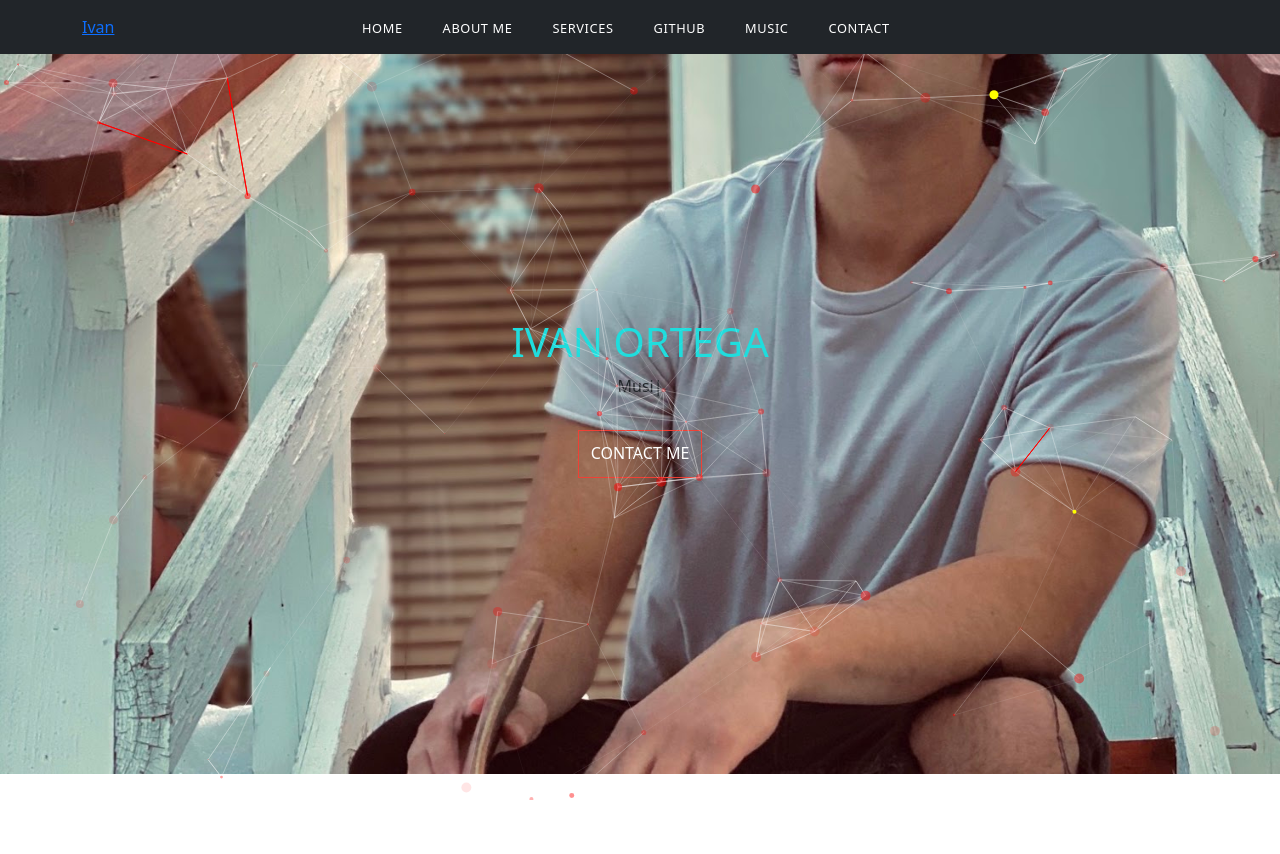
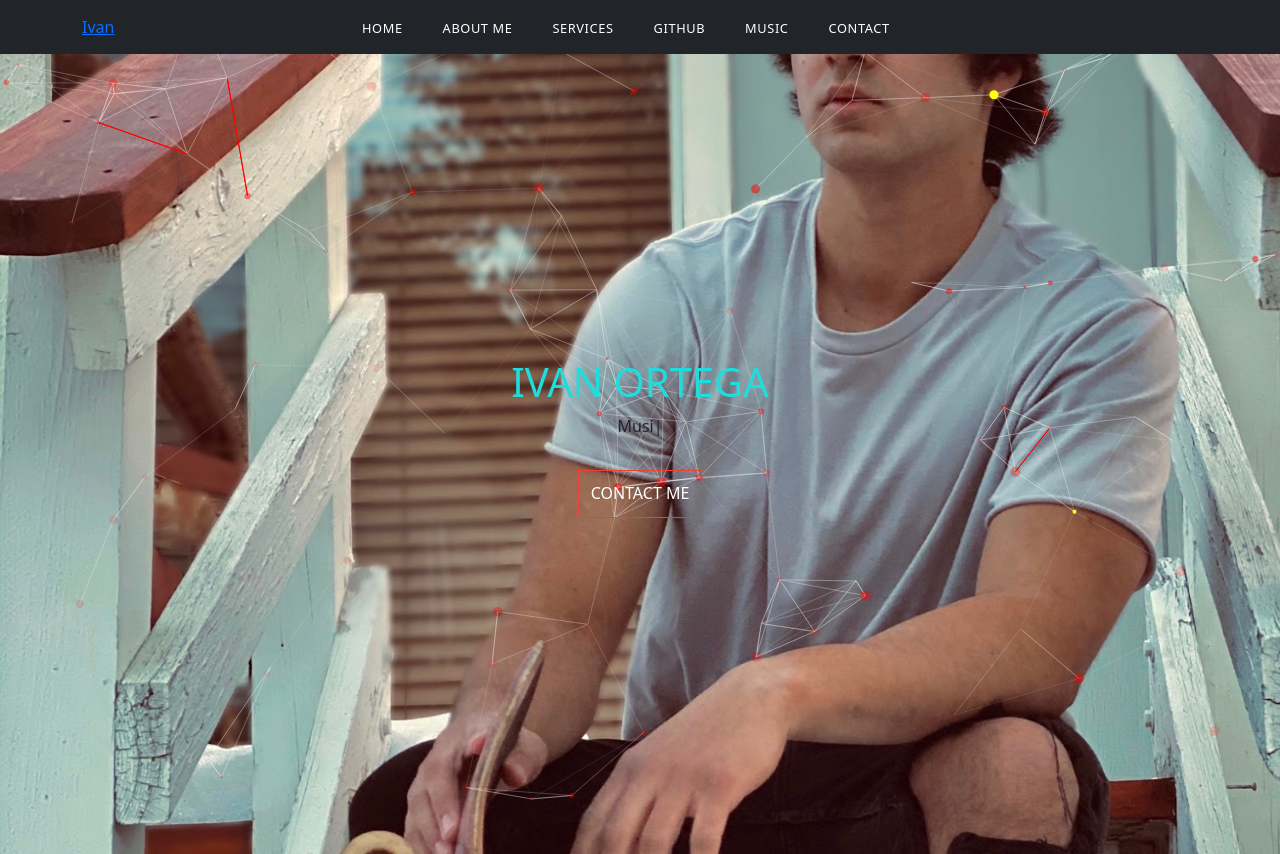
Before and after one commit to iifmusic/iifmusic.Portfolio.io, a React (Create React App) app: page / in a window 1280 px wide. Before the commit the page ends 800 px from the top, so only its background shows below. Built offline with nearby package versions, Linux system fonts and the light colour scheme.

Commit message:
working on the header pic

```diff
--- a/src/App.css
+++ b/src/App.css
@@ -13,7 +13,7 @@ body{
   font-family: "Roboto Condensed" sans-serif;
 }
 
-/* Navbar ______________________*/
+/** Navbar _________________________________________*/
 nav{
   z-index: 2;
 }
@@ -21,7 +21,7 @@ nav{
  width:16.25rem;
 }
 
-/* Menu links */
+/** Menu links____________________________________ */
 nav a.nav-link{
   /* font-weight:500; */
   font-size: .8rem;
@@ -54,13 +54,13 @@ border-top:0.1875rem solid var(--primary-dark) ;
 .navbar-nav > li > a:hover{
   border-top: 0.1875rem solid var(--primary-orange);
 }
-
+/* *Picture________________________________________________ */
 .header-wraper {
   position: relative;
-  background: url(./assets/ivan.jpeg) no-repeat;
+  background: url(./assets/ivan.jpeg) no-repeat center fixed;
   background-size: cover;
   background-position: center;
-  height: 90vh;
+  height: 100vh;
 }
 
 .main-info{
@@ -75,6 +75,7 @@ border-top:0.1875rem solid var(--primary-dark) ;
   align-items: center;
   text-align: center;
   font-family: "Roboto Condensed" sans-serif;
+  z-index: 2;
 }
 
 .main-info h1{
```
